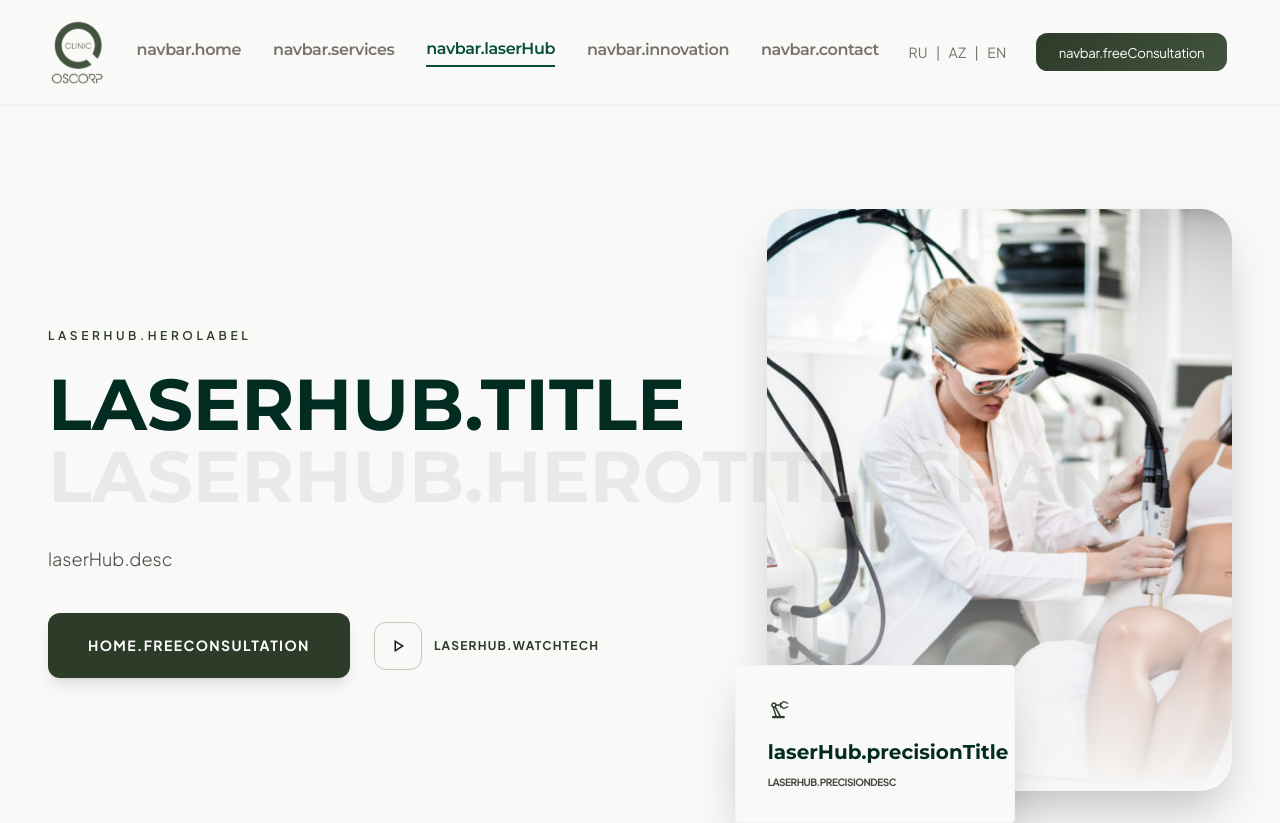
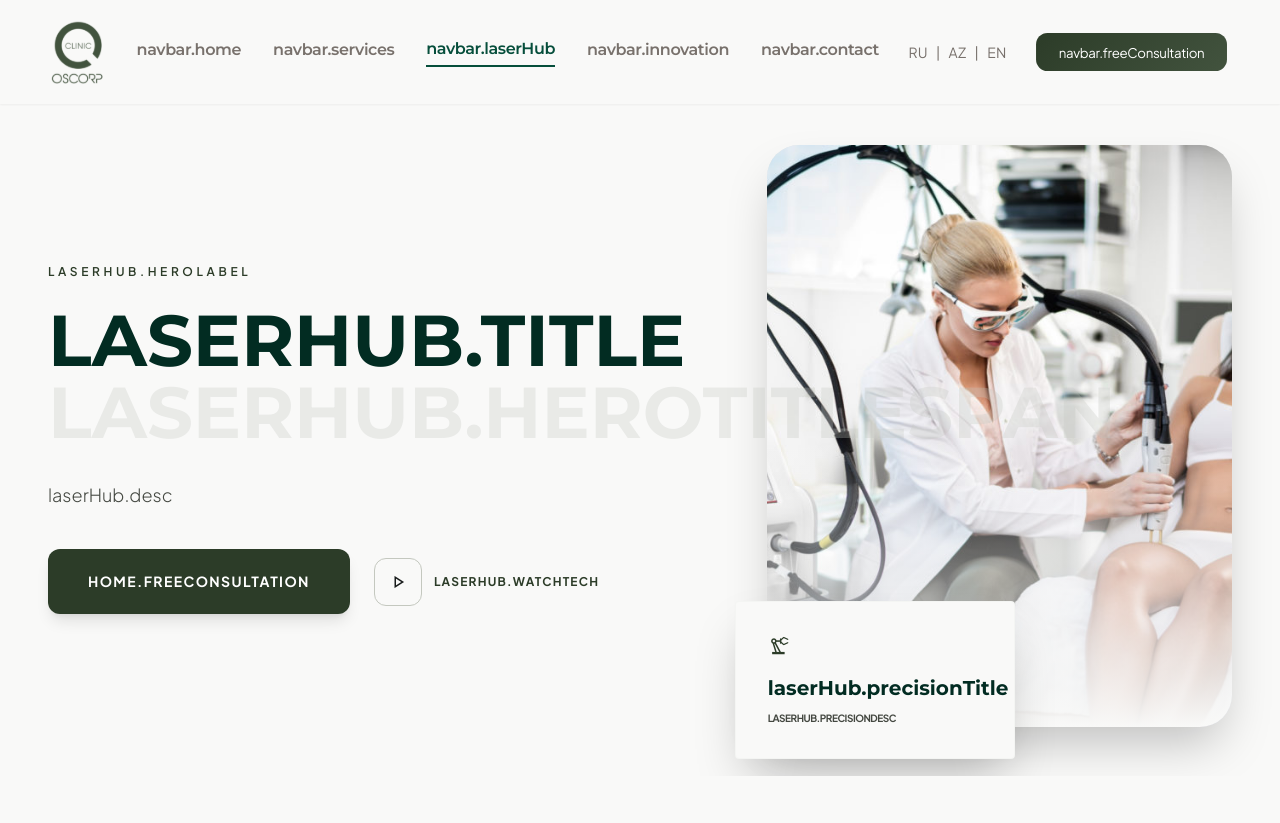
Before and after one commit to oscorpclinic-stack/oscorp-klinika, a React (Vite) app: page /laser-hub in a window 1280 px wide. Shown: the top 823 px of the page. Built offline with nearby package versions, Linux system fonts and the light colour scheme; the HTML template or start-up script is replaced by a standard one.

Commit message:
UI: Reduce top padding to lift hero content higher across all pages

```diff
--- a/src/pages/Contact.tsx
+++ b/src/pages/Contact.tsx
@@ -31,7 +31,7 @@ export default function Contact() {
 
   return (
     <>
-      <main className="pt-32 lg:pt-48 pb-24 overflow-hidden">
+      <main className="pt-16 lg:pt-28 pb-24 overflow-hidden">
         {/* Hero Section */}
         <section className="max-w-[1440px] mx-auto px-6 md:px-12 mb-24 grid grid-cols-1 md:grid-cols-2 gap-16 items-end">
           <motion.div
--- a/src/pages/Innovation.tsx
+++ b/src/pages/Innovation.tsx
@@ -29,7 +29,7 @@ export default function Innovation() {
 
   return (
     <>
-      <main className="pt-32 lg:pt-40">
+      <main className="pt-16 lg:pt-24">
         {/* Hero Section: Editorial Asymmetry */}
         <section className="max-w-[1440px] mx-auto px-6 md:px-12 mb-32">
           <motion.div
--- a/src/pages/LaserHub.tsx
+++ b/src/pages/LaserHub.tsx
@@ -29,7 +29,7 @@ export default function LaserHub() {
 
   return (
     <>
-      <main className="pt-32 lg:pt-40">
+      <main className="pt-16 lg:pt-24">
         {/* Hero Section: Editorial Asymmetry */}
         <section className="relative min-h-[85vh] flex items-center overflow-hidden px-6 md:px-12 py-10">
           <motion.div
--- a/src/pages/Services.tsx
+++ b/src/pages/Services.tsx
@@ -29,7 +29,7 @@ export default function Services() {
 
   return (
     <>
-      <main className="pt-32 lg:pt-48 pb-24 overflow-hidden">
+      <main className="pt-16 lg:pt-28 pb-24 overflow-hidden">
         {/* Hero Section: Editorial Header */}
         <section className="max-w-[1440px] mx-auto px-6 md:px-12 mb-16 md:mb-32">
           <motion.div
```
